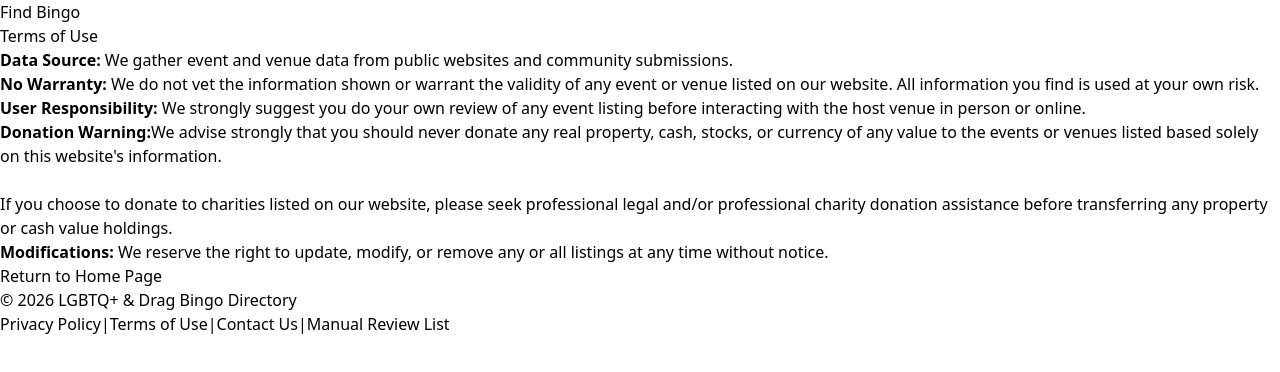
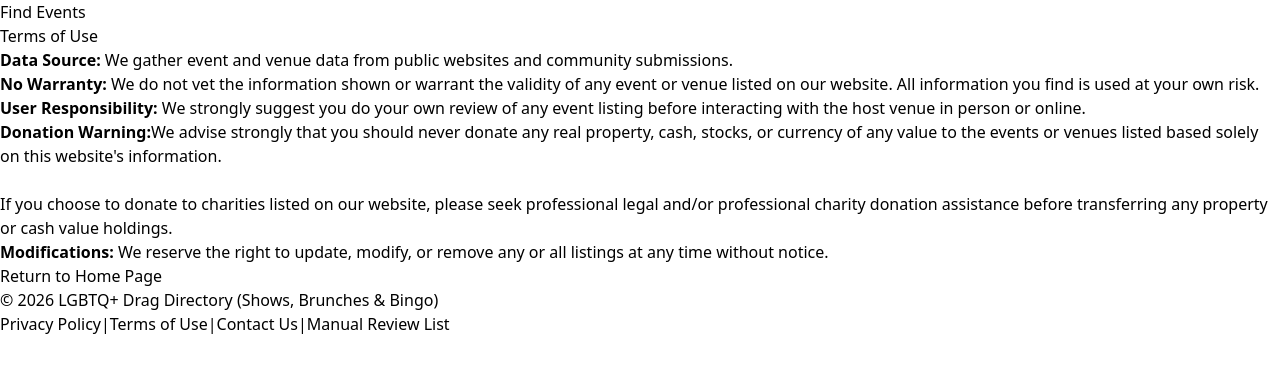
Before and after one commit to bsanderson1981/bingo-directory, a React (Vite) app in the folder frontend/: page /terms in a window 1280 px wide. Shown: the top 372 px of the page. Built offline with nearby package versions, Linux system fonts and the light colour scheme.

Commit message:
feat: update website descriptions, header, footer navigation copy, and add search hotspots to scraper targets

```diff
--- a/frontend/scripts/scrape_bingo.js
+++ b/frontend/scripts/scrape_bingo.js
@@ -77,7 +77,10 @@ const SEARCH_TARGETS = [
   { city: 'Seattle', state: 'WA' },
   { city: 'Charleston', state: 'WV' },
   { city: 'Milwaukee', state: 'WI' },
-  { city: 'Cheyenne', state: 'WY' }
+  { city: 'Cheyenne', state: 'WY' },
+  { city: 'Provincetown', state: 'MA' },
+  { city: 'Key West', state: 'FL' },
+  { city: 'Fire Island', state: 'NY' }
 ];
 
 const DELAY_MS = 4000; // Delay to prevent rate limiting
--- a/frontend/src/App.jsx
+++ b/frontend/src/App.jsx
@@ -26,7 +26,7 @@ function App() {
               }`
             }
           >
-            Find Bingo
+            Find Events
           </NavLink>
           {/*
           <NavLink
@@ -58,7 +58,7 @@ function App() {
         </div>
 
         <footer className="mt-auto py-8 text-slate-700 text-sm flex flex-col items-center gap-2">
-          <p>&copy; {new Date().getFullYear()} LGBTQ+ & Drag Bingo Directory</p>
+          <p>&copy; {new Date().getFullYear()} LGBTQ+ Drag Directory (Shows, Brunches & Bingo)</p>
           <div className="flex gap-4">
             <Link
               to="/privacy"
--- a/frontend/src/components/SEO.jsx
+++ b/frontend/src/components/SEO.jsx
@@ -1,8 +1,8 @@
 import { Helmet } from 'react-helmet-async';
 
 export function SEO({ title, description, image, url, events }) {
-    const siteTitle = "LGBTQ+ & Drag Queen Bingo Directory | OlderFriends.org";
-    const defaultDescription = "Find weekly drag queen bingo, LGBTQ+ friendly bingo nights, pride events, and community activities in your state. Connect, support local venues, and have fun!";
+    const siteTitle = "LGBTQ+ Drag Directory: Shows, Brunches & Bingo | OlderFriends.org";
+    const defaultDescription = "Find weekly drag shows, drag brunches, drag queen bingo, LGBTQ+ friendly events, and community activities in your state. Connect, support local venues, and have fun!";
     const defaultImage = "https://olderfriends.org/hero.png";
     const siteUrl = "https://olderfriends.org";
 
@@ -15,7 +15,7 @@ export function SEO({ title, description, image, url, events }) {
     const websiteSchema = {
         "@context": "https://schema.org",
         "@type": "WebSite",
-        "name": "LGBTQ+ & Drag Queen Bingo Directory",
+        "name": "LGBTQ+ Drag Directory (Shows, Brunches & Bingo)",
         "url": finalUrl,
         "description": finalDescription,
         "image": finalImage,
@@ -83,13 +83,13 @@ export function SEO({ title, description, image, url, events }) {
             <title>{fullTitle}</title>
             <meta name="description" content={finalDescription} />
             <link rel="canonical" href={finalUrl} />
-            <meta name="keywords" content="drag queen bingo, lgbtq bingo, drag bingo palm springs, weekly drag bingo, gay owned bars, lgbtq friendly events, local gay directory" />
+            <meta name="keywords" content="drag shows, drag brunches, drag queen bingo, lgbtq events, gay bars directory, drag performance local, pride events near me" />
 
             {/* Full indexing permission for search engines & AI agent scrapers */}
             <meta name="robots" content="index, follow, max-image-preview:large, max-snippet:-1, max-video-preview:-1" />
 
             {/* Open Graph / Facebook */}
-            <meta property="og:site_name" content="LGBTQ+ & Drag Queen Bingo Directory" />
+            <meta property="og:site_name" content="LGBTQ+ Drag Directory (Shows, Brunches & Bingo)" />
             <meta property="og:type" content="website" />
             <meta property="og:url" content={finalUrl} />
             <meta property="og:title" content={fullTitle} />
--- a/frontend/src/components/SearchPage.jsx
+++ b/frontend/src/components/SearchPage.jsx
@@ -93,13 +93,13 @@ export function SearchPage() {
                     />
                 </div>
                 <h1 className="text-4xl md:text-6xl font-extrabold text-black mb-2 tracking-tight drop-shadow-sm">
-                    Find LGBTQ+ & Drag Queen Bingo Near You
+                    Find Drag Shows, Drag Brunches & Drag Bingo Near You
                 </h1>
                 <h2 className="text-2xl md:text-4xl font-bold text-slate-800 mb-6 tracking-wide">
-                    Connect with your community, find weekly drag events, and support local venues.
+                    Search for drag shows, drag brunches, and drag bingo events in every state and major cities.
                 </h2>
                 <p className="text-slate-600 text-xl md:text-2xl font-normal tracking-wide max-w-2xl mx-auto">
-                    Search by Zip Code or City to find weekly shows, pride events, and friendly neighborhood bingo night listings.
+                    We catalog events in every state and the top 5 major cities in each state, plus drag hotspots like Provincetown, MA, Key West, FL, and Fire Island, NY.
                     <span className="text-slate-600 text-base mt-2 block">Powered by Geospatial Search</span>
                 </p>
             </div>
```
